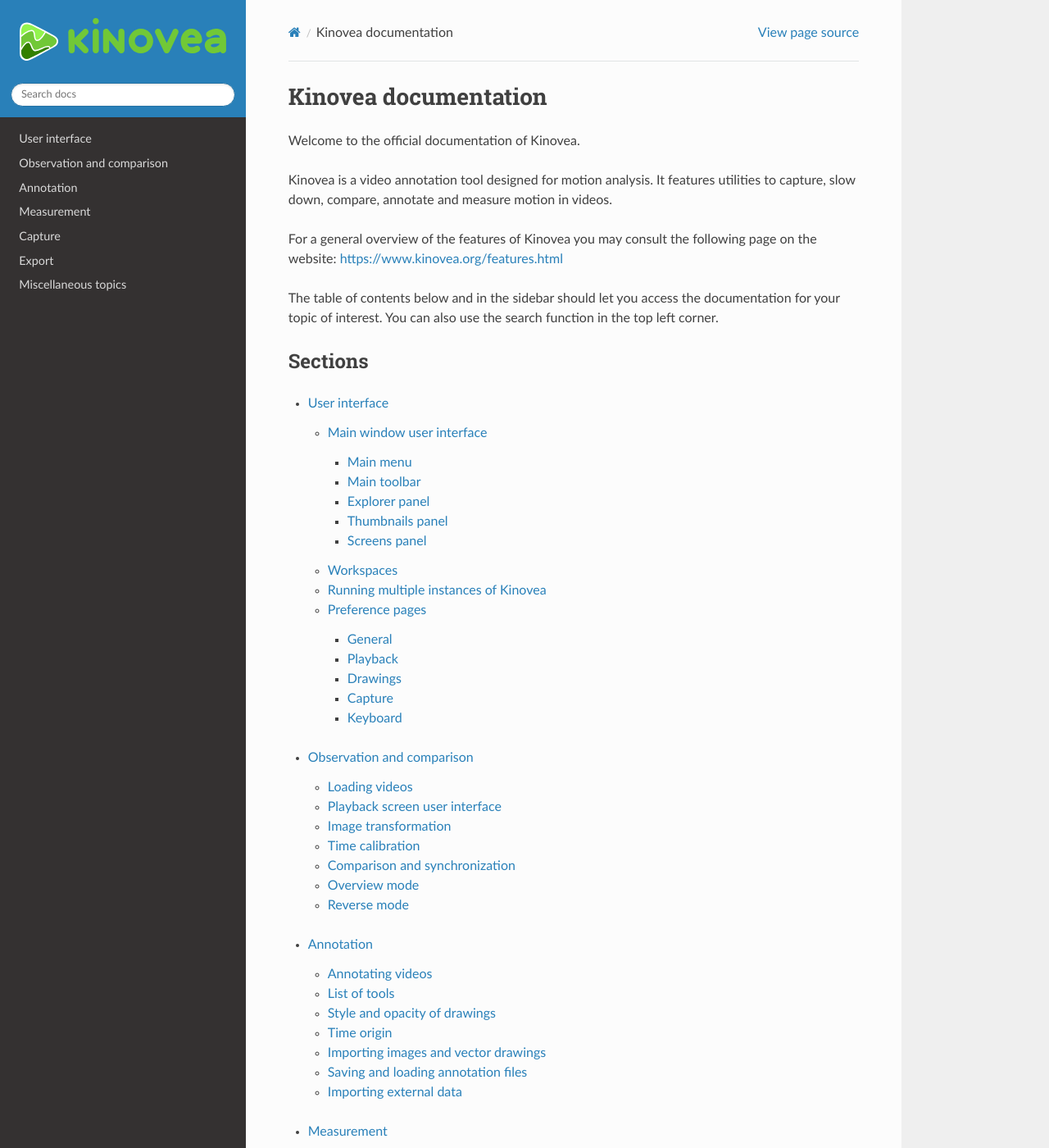
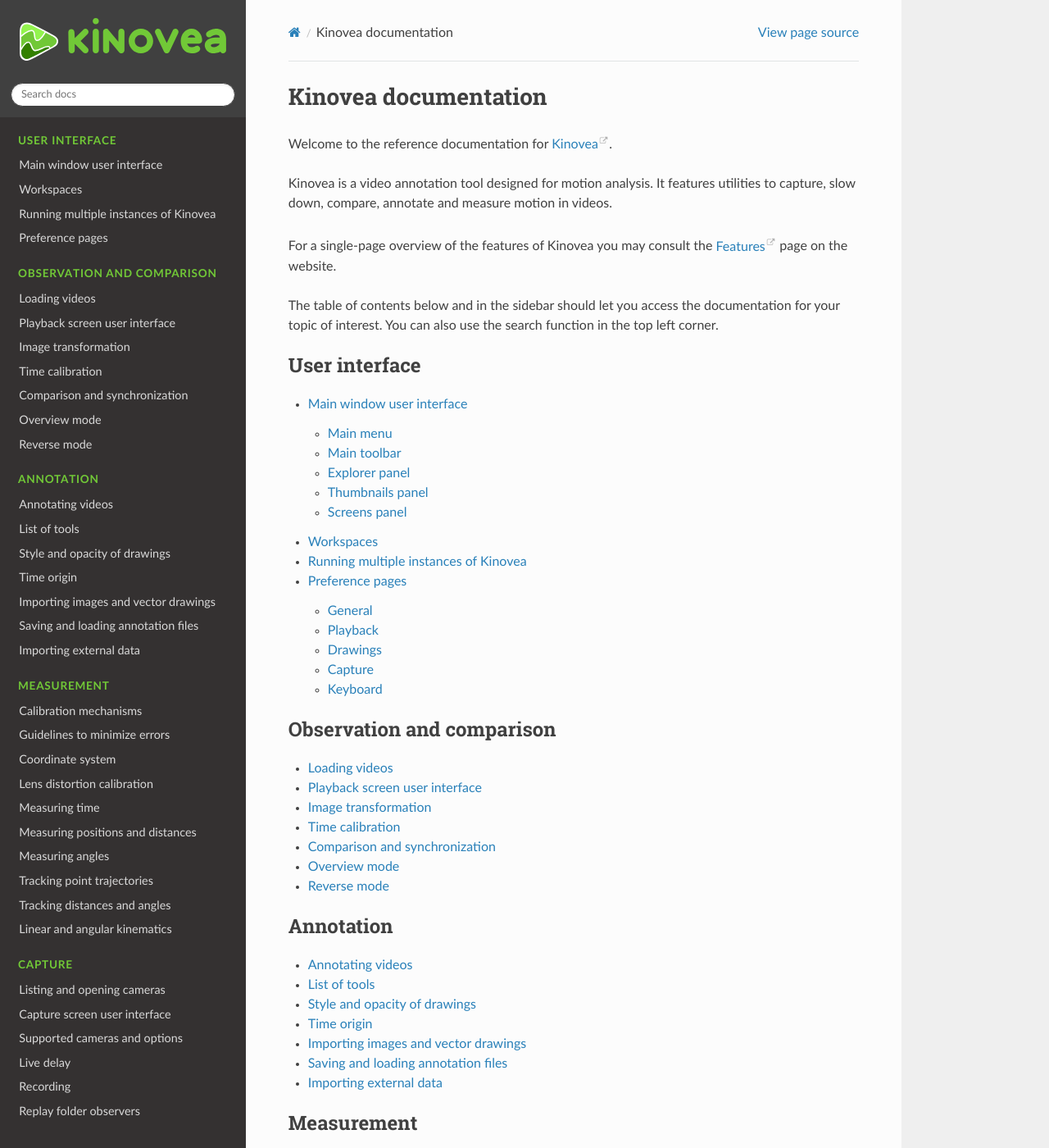
Before and after one commit to Kinovea/kinovea-docs, a Sphinx documentation site: the page built from source/index.rst, in a window 1280 px wide and 1400 px high. Shown: the whole window at 82% size. Built offline with Sphinx 7.4.7 and the Read the Docs theme 2.0.0, drawn with Linux system fonts in a browser that asks for light colours; some of the changed text lies outside the part shown.

Commit message:
Change TOC listing in the side bar and add custom css for text color.

```diff
--- a/source/_static/css/kinovea.css
+++ b/source/_static/css/kinovea.css
@@ -1,4 +1,18 @@
 /* Kinovea overwrite styles for readthedocs theme */
+
+  /* Side menu*/
+
+  .wy-menu-vertical header, .wy-menu-vertical p.caption {
+    color: #71C837;
+    letter-spacing: 0.75px;
+  }
+
+  .wy-side-nav-search input[type="text"] {
+    /*width: 100%;
+    border-radius: 50px;
+    padding: 6px 12px;*/
+    border-color: #404040;
+  }
 
   /* keyboard shortcuts */
   .document code.kbd, kbd.kbd {
--- a/source/conf.py
+++ b/source/conf.py
@@ -17,8 +17,8 @@ import sphinx_rtd_theme
 
 # -- Project information -----------------------------------------------------
 project = 'Kinovea'
-copyright = '2021, Kinovea Documentation Authors'
-author = 'Kinovea Documentation Authors'
+copyright = '2021, Kinovea documentation authors (CC-BY 3.0)'
+author = 'Kinovea documentation authors'
 
 # The full version, including alpha/beta/rc tags
 release = '0.9.4'
@@ -48,22 +48,18 @@ pygments_style = 'sphinx'
 
 
 # -- Options for HTML output -------------------------------------------------
-
-# The theme to use for HTML and HTML Help pages.  See the documentation for
-# a list of builtin themes.
-# https://rtd-sphinx-theme-sample-project.readthedocs.io/en/latest/
-#html_theme = "nature"
 html_theme = "sphinx_rtd_theme"
-
-# Add any paths that contain custom static files (such as style sheets) here,
-# relative to this directory. They are copied after the builtin static files,
-# so a file named "default.css" will overwrite the builtin "default.css".
 html_static_path = ['_static']
 html_css_files = ['css/kinovea.css']
 html_logo = 'images/logo/kinovea.svg'
+
 html_theme_options = {
     'logo_only': True,
     'display_version': False,
+    'style_external_links': True,
+    'style_nav_header_background': "#404040",
+    # Collapse navigation (False makes it tree-like)
+    #'collapse_navigation': False,
 }
 
 pdf_documents = [('index', u'kinoveadoc', u'Kinovea documentation', u'Kinovea community'),]
--- a/source/index.rst
+++ b/source/index.rst
@@ -2,49 +2,89 @@
     Kinovea documentation
 %%%%%%%%%%%%%%%%%%%%%%%%%%%%%%%%%%%%%%%%%%%%%%
 
-Welcome to the official documentation of Kinovea.
+Welcome to the reference documentation for `Kinovea <https://www.kinovea.org>`__.
 
 Kinovea is a video annotation tool designed for motion analysis.
 It features utilities to capture, slow down, compare, annotate and measure motion in videos.
 
-For a general overview of the features of Kinovea you may consult the following page on the website: https://www.kinovea.org/features.html
+For a single-page overview of the features of Kinovea you may consult the `Features <https://www.kinovea.org/features.html>`__ page on the website.
 
-The table of contents below and in the sidebar should let you access the documentation for your topic of interest. You can also use the search function in the top left corner.
+The table of contents below and in the sidebar should let you access the documentation for your topic of interest.
+You can also use the search function in the top left corner.
 
-Sections
-========
 
 .. toctree::
     :titlesonly:
+    :caption: User interface
 
-    userinterface/index
+    userinterface/overview
+    userinterface/workspaces
+    userinterface/instances
+    userinterface/preferences
 
 .. toctree::
     :titlesonly:
+    :caption: Observation and comparison
 
-    observation/index
+    observation/loading
+    observation/playback_ui
+    observation/image_geometry
+    observation/time_calibration
+    observation/comparison
+    observation/overview
+    observation/reverse
 
 .. toctree::
     :titlesonly:
+    :caption: Annotation
 
-    annotation/index
+    annotation/general
+    annotation/tools
+    annotation/style_and_opacity
+    annotation/time_origin
+    annotation/importing_images
+    annotation/annotation_files
+    annotation/importing_data
 
 .. toctree::
     :titlesonly:
+    :caption: Measurement
 
-    measurement/index
+    measurement/calibration
+    measurement/guidelines
+    measurement/coordinatesystem
+    measurement/lensdistortion
+    measurement/time
+    measurement/distance
+    measurement/angle
+    measurement/trajectory
+    measurement/tracking
+    measurement/kinematics
 
 .. toctree::
     :titlesonly:
+    :caption: Capture
 
-    capture/index
+    capture/listing
+    capture/userinterface
+    capture/hardware
+    capture/livedelay
+    capture/recording
+    capture/replay
 
 .. toctree::
     :titlesonly:
+    :caption: Export
 
-    export/index
+    export/video
+    export/data
 
 .. toctree::
     :titlesonly:
+    :caption: Miscellaneous topics
 
-    misc/index
+    misc/faq
+    misc/update
+    misc/command_line
+    misc/copydata
+    misc/comms
```
Lines whose indentation alone changed are shown as unchanged.
